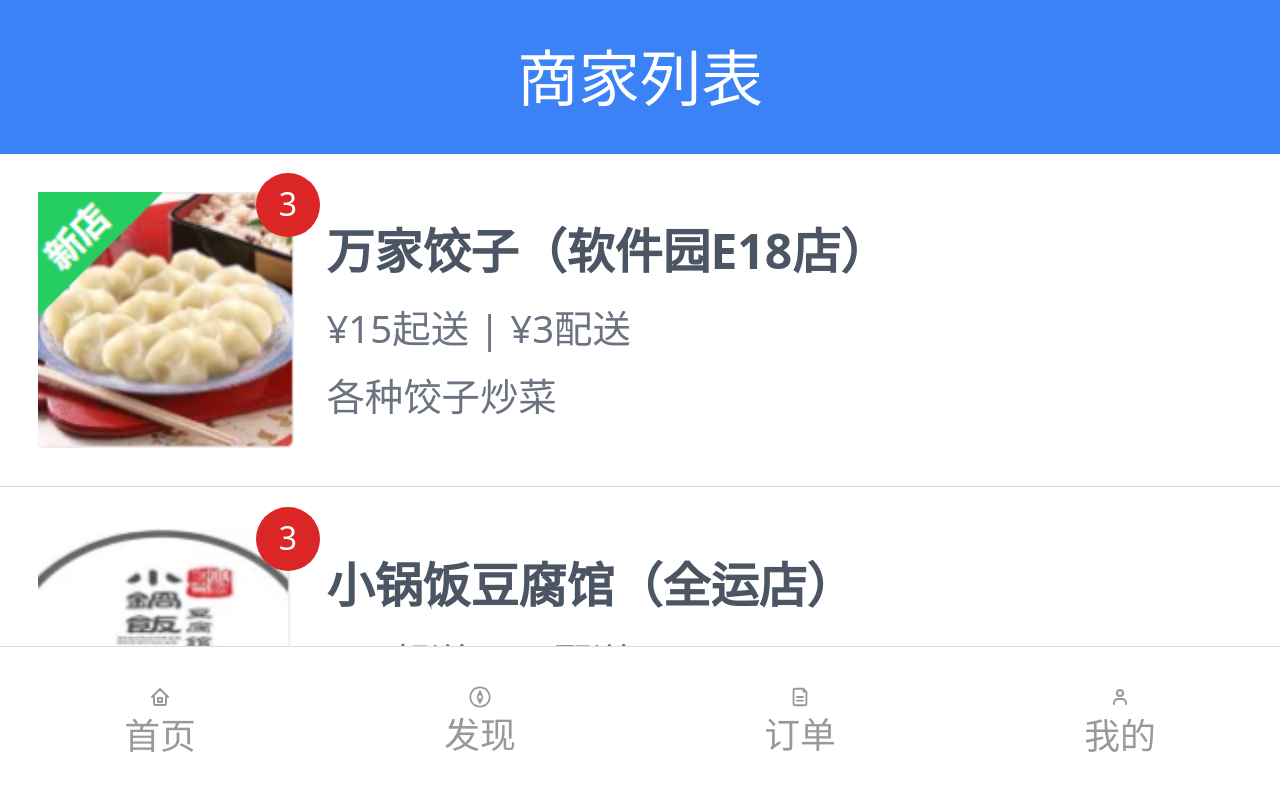
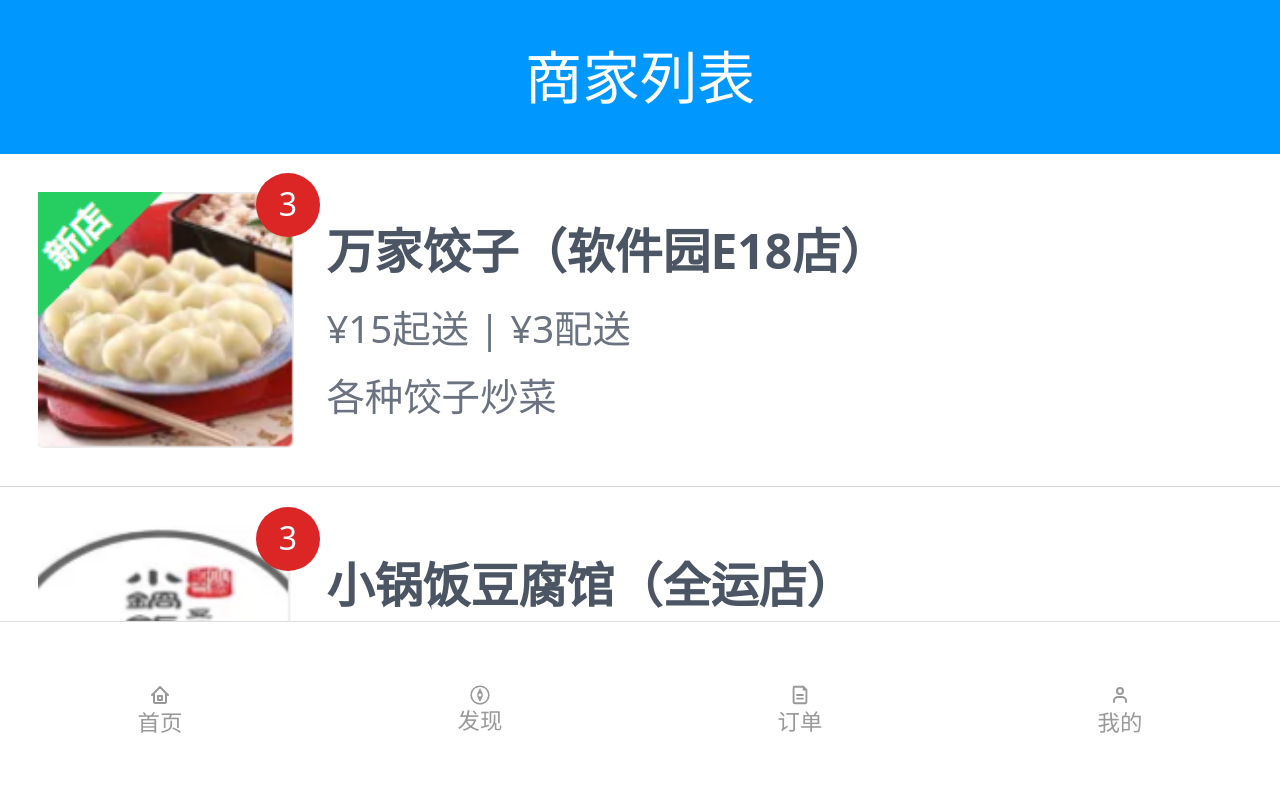
Before and after one commit to lentee3104/shixun_Tailwindcss, a website: page src/businessList.html in a window 1280 px wide. Shown: the top 800 px of the page. Drawn offline with Linux system fonts and the light colour scheme.

Commit message:
businessList.html修改

```diff
--- a/src/businessList.html
+++ b/src/businessList.html
@@ -14,12 +14,12 @@
 <div class="w=full h-full">
 
     <!--header部分-->
-    <header class="w-full h-24 basis-full bg-blue-500 text-white text-[4.8vw] flex left-0 top-0 z-50 justify-center items-center">
+    <header class="w-full h-24 bg-[#0097FFFF] text-white text-4xl fixed left-0 top-0 z-50 flex justify-center items-center">
         <p>商家列表</p>
     </header>
 
     <!--商家列表部分-->
-    <ul class="w-full">
+    <ul class="w-full mt-24">
         <li class="w-full p-6 select-none flex items-center cursor-pointer border-solid border-b border-gray-300 " onclick="location.href='businessInfo.html'">
             <div class="relative items-center">
                 <img class="w-[20vw] h-[20vw]" src="/src/assets/img/sj01.png">
@@ -116,7 +116,7 @@
             </div>
         </li>
 
-        <li class="w-full p-6 select-none flex items-center cursor-pointer border-solid border-b border-gray-300 " onclick="location.href='businessInfo.html'">
+        <li class="w-full p-6 mb-24 select-none flex items-center cursor-pointer border-solid border-b border-gray-300 " onclick="location.href='businessInfo.html'">
             <div class="relative items-center">
                 <img class="w-[20vw] h-[20vw]" src="/src/assets/img/sj09.png">
                 <!--<div class="w-10 h-10 bg-red-600 text-white text-xl rounded-full flex justify-center items-center absolute -right-4 -top-3">1</div>-->
@@ -130,23 +130,22 @@
     </ul>
 
     <!--底部菜单部分-->
-    <ul class="w-full h-24 border-t-[1px] border-solid border-t-[#DDDDDDFF] bg-white fixed left-0 bottom-0 flex justify-around items-center">
+    <ul class="w-full h-28 border-solid border-t-[1px] border-[#DDDDDDFF] bg-[#FFFFFFFF] fixed left-0 bottom-0 flex justify-around items-center text-sm">
         <li class="flex flex-col justify-center items-center text-[#999] select-none cursor-pointer">
             <svg xmlns="http://www.w3.org/2000/svg" width="24" height="24" viewBox="0 0 24 24"><path fill="none" stroke="currentColor" stroke-linecap="round" stroke-linejoin="round" stroke-width="2" d="M6 10v9a1 1 0 0 0 1 1h10a1 1 0 0 0 1-1v-9M6 10l6-6l6 6M6 10l-2 2m14-2l2 2m-10 1h4v4h-4v-4z"/></svg>
-            <p class="text-[2.8vw]">首页</p>
+            <p class="">首页</p>
         </li>
         <li class="flex flex-col justify-center items-center text-[#999] select-none cursor-pointer">
-            <svg xmlns="http://www.w3.org/2000/svg" width="22" height="22" viewBox="0 0 50 50"><path fill="currentColor" d="M25 49C11.766 49 1 38.233 1 25C1 11.766 11.766 1 25 1c13.233 0 24 10.766 24 24c0 13.233-10.767 24-24 24zm0-44C13.972 5 5 13.972 5 25s8.972 20 20 20s20-8.972 20-20S36.028 5 25 5zm.045 3.25S18 20.321 18 24v2c0 3.678 7.066 16 7.066 16S32 29.934 32 26.256v-2.262c0-3.679-6.955-15.744-6.955-15.744zM25 29a4 4 0 1 1 0-8a4 4 0 0 1 0 8z"/></svg>
-            <p class="text-[2.8vw]">发现</p>
+            <svg xmlns="http://www.w3.org/2000/svg" width="20" height="20" viewBox="0 0 50 50"><path fill="currentColor" d="M25 49C11.766 49 1 38.233 1 25C1 11.766 11.766 1 25 1c13.233 0 24 10.766 24 24c0 13.233-10.767 24-24 24zm0-44C13.972 5 5 13.972 5 25s8.972 20 20 20s20-8.972 20-20S36.028 5 25 5zm.045 3.25S18 20.321 18 24v2c0 3.678 7.066 16 7.066 16S32 29.934 32 26.256v-2.262c0-3.679-6.955-15.744-6.955-15.744zM25 29a4 4 0 1 1 0-8a4 4 0 0 1 0 8z"/></svg>
+            <p class="">发现</p>
         </li>
         <li class="flex flex-col justify-center items-center text-[#999] select-none cursor-pointer">
             <svg xmlns="http://www.w3.org/2000/svg" width="22" height="22" viewBox="0 0 24 24"><g id="feDocument0" fill="none" fill-rule="evenodd" stroke="none" stroke-width="1"><g id="feDocument1" fill="currentColor" fill-rule="nonzero"><path id="feDocument2" d="M15 4H6v16h12V7h-3V4ZM6 2h10l4 4v14a2 2 0 0 1-2 2H6a2 2 0 0 1-2-2V4a2 2 0 0 1 2-2Zm2 9h8v2H8v-2Zm0 4h8v2H8v-2Z"/></g></g></svg>
-            <p class="text-[2.8vw]">订单</p>
+            <p class="">订单</p>
         </li>
         <li class="flex flex-col justify-center items-center text-[#999] select-none cursor-pointer">
             <svg xmlns="http://www.w3.org/2000/svg" width="24" height="24" viewBox="0 0 24 24"><path fill="none" stroke="currentColor" stroke-linecap="round" stroke-linejoin="round" stroke-width="2" d="M18 19v-1.25c0-2.071-1.919-3.75-4.286-3.75h-3.428C7.919 14 6 15.679 6 17.75V19m9-11a3 3 0 1 1-6 0a3 3 0 0 1 6 0z"/></svg>
-            <p class="text-[2.8vw]">我的</p>
-        </li>
+            <p class="">我的</p>
     </ul>
 </div>
 </body>
```
Also changed, not shown: dist/output.css.
